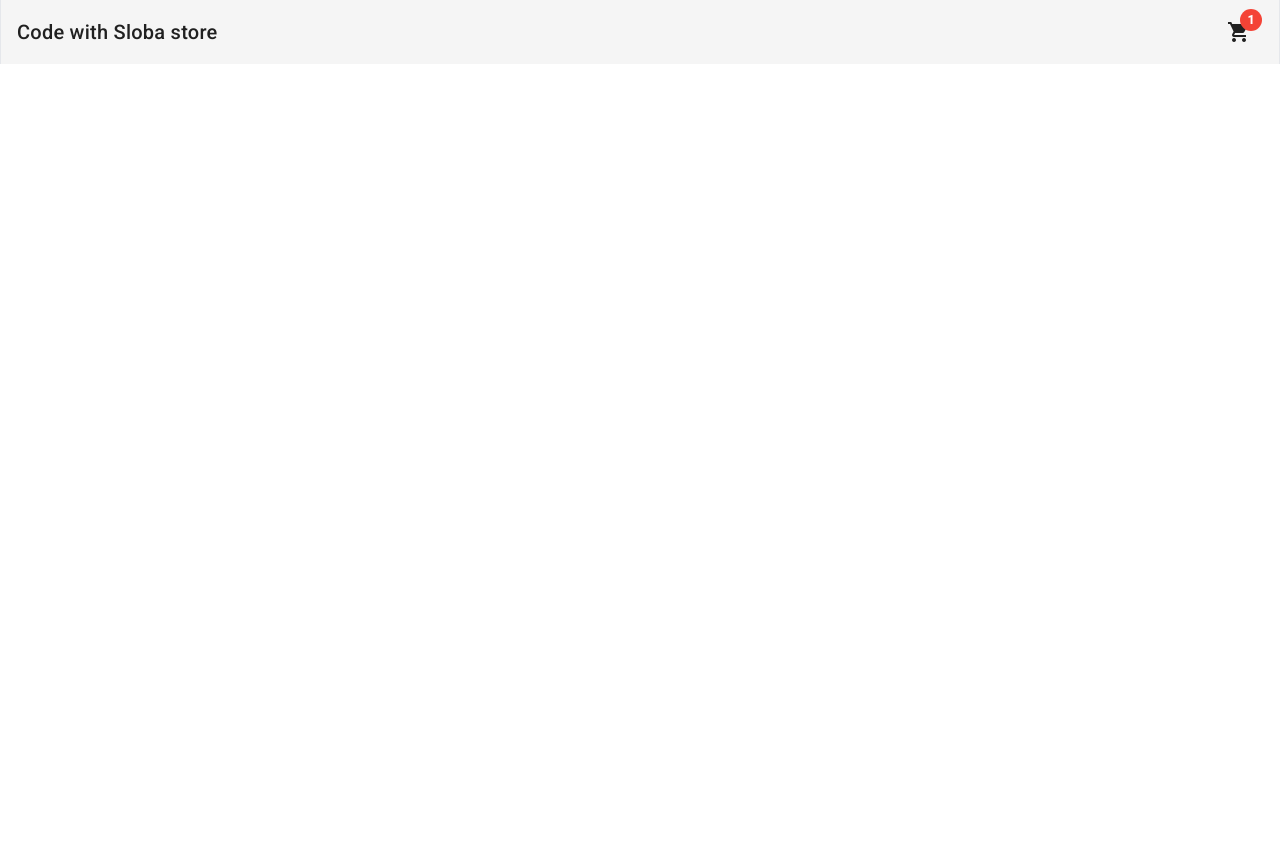
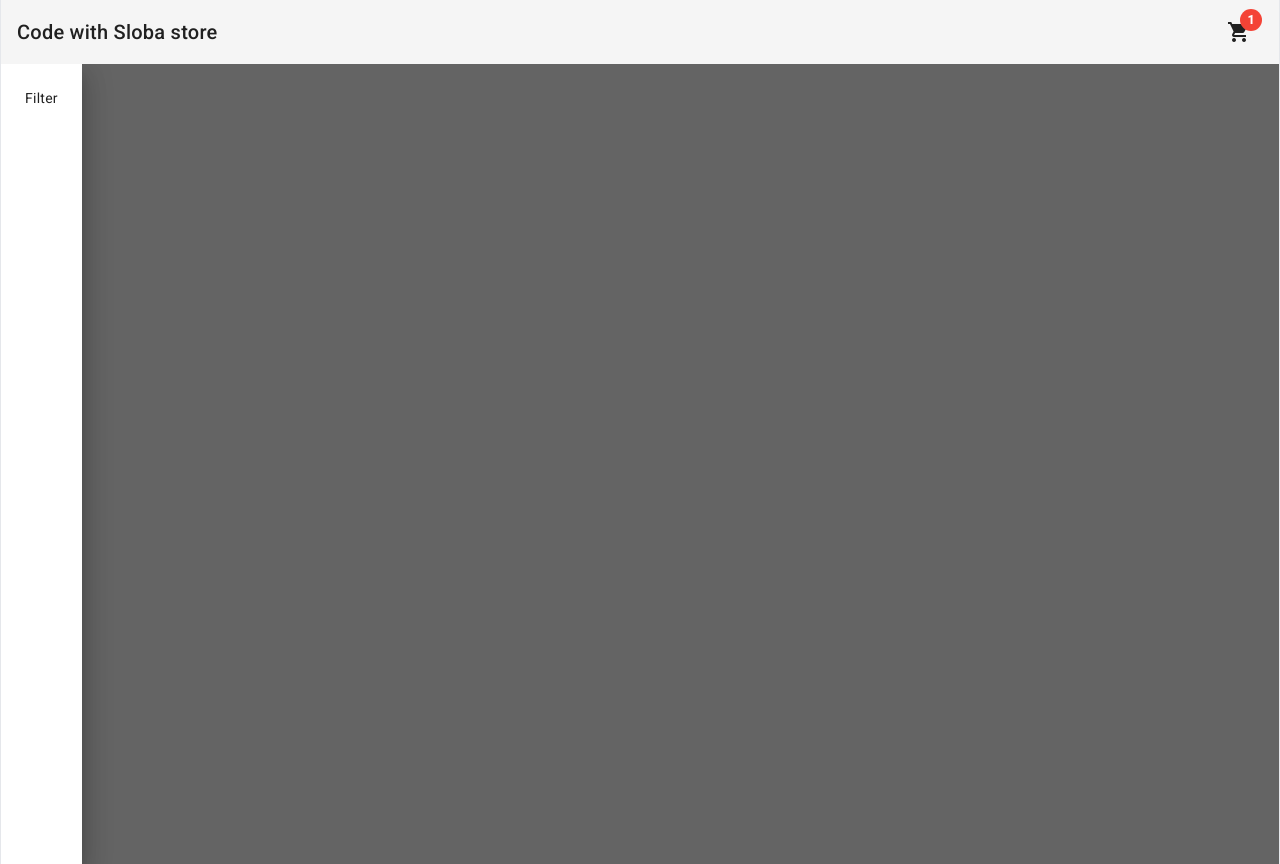
Before and after one commit to dejan966/angular_tutorial_webshop, an Angular app: page /home in a window 1280 px wide. Before the commit this address led to /. Before the commit the page ends 800 px from the top, so only its background shows below. Built offline with nearby package versions, Linux system fonts and the light colour scheme.

Commit message:
Created products header component

```diff
--- a/src/app/app-routing.module.ts
+++ b/src/app/app-routing.module.ts
@@ -1,7 +1,17 @@
 import { NgModule } from '@angular/core';
 import { RouterModule, Routes } from '@angular/router';
+import { HomeComponent } from './pages/home/home.component';
 
-const routes: Routes = [];
+const routes: Routes = [{
+  path: 'home',
+  component: HomeComponent
+},
+{
+  path: '',
+  redirectTo: 'home',
+  pathMatch: 'full'
+}
+];
 
 @NgModule({
   imports: [RouterModule.forRoot(routes)],
--- a/src/app/app.component.ts
+++ b/src/app/app.component.ts
@@ -4,6 +4,7 @@
   selector: 'app-root',
   template: `
   <app-header></app-header>
+  <router-outlet></router-outlet>
   `,
   styles: []
 })
--- a/src/app/app.module.ts
+++ b/src/app/app.module.ts
@@ -18,12 +18,14 @@
 import { MatSnackBarModule } from '@angular/material/snack-bar';
 import { HeaderComponent } from './components/header/header.component';
 import { HomeComponent } from './pages/home/home.component';
+import { ProductsHeaderComponent } from './pages/home/components/products-header/products-header.component';
 
 @NgModule({
   declarations: [
     AppComponent,
     HeaderComponent,
-    HomeComponent
+    HomeComponent,
+    ProductsHeaderComponent
   ],
   imports: [
     BrowserModule,
--- /dev/null
+++ b/src/app/pages/home/components/products-header/products-header.component.ts
@@ -0,0 +1,11 @@
+import { Component } from '@angular/core';
+
+@Component({
+  selector: 'app-products-header',
+  templateUrl: './products-header.component.html',
+  styles: [
+  ]
+})
+export class ProductsHeaderComponent {
+
+}
--- /dev/null
+++ b/src/app/pages/home/home.component.html
@@ -0,0 +1,11 @@
+<mat-drawer-container
+[autosize]="true"
+class="min-h-full max-w-7xl mx-auto border-x"
+>
+    <mat-drawer modr="side" opened class="p-6">
+        <div>Filter</div>
+    </mat-drawer>
+    <mat-drawer-content class="p-6">
+
+    </mat-drawer-content>
+</mat-drawer-container>
--- a/src/app/pages/home/home.component.ts
+++ b/src/app/pages/home/home.component.ts
@@ -2,11 +2,7 @@
 
 @Component({
   selector: 'app-home',
-  template: `
-    <p>
-      home works!
-    </p>
-  `,
+  templateUrl: './home.component.html',
   styles: [
   ]
 })
```
Also changed, not shown: src/app/pages/home/components/products-header/products-header.component.html (added).
